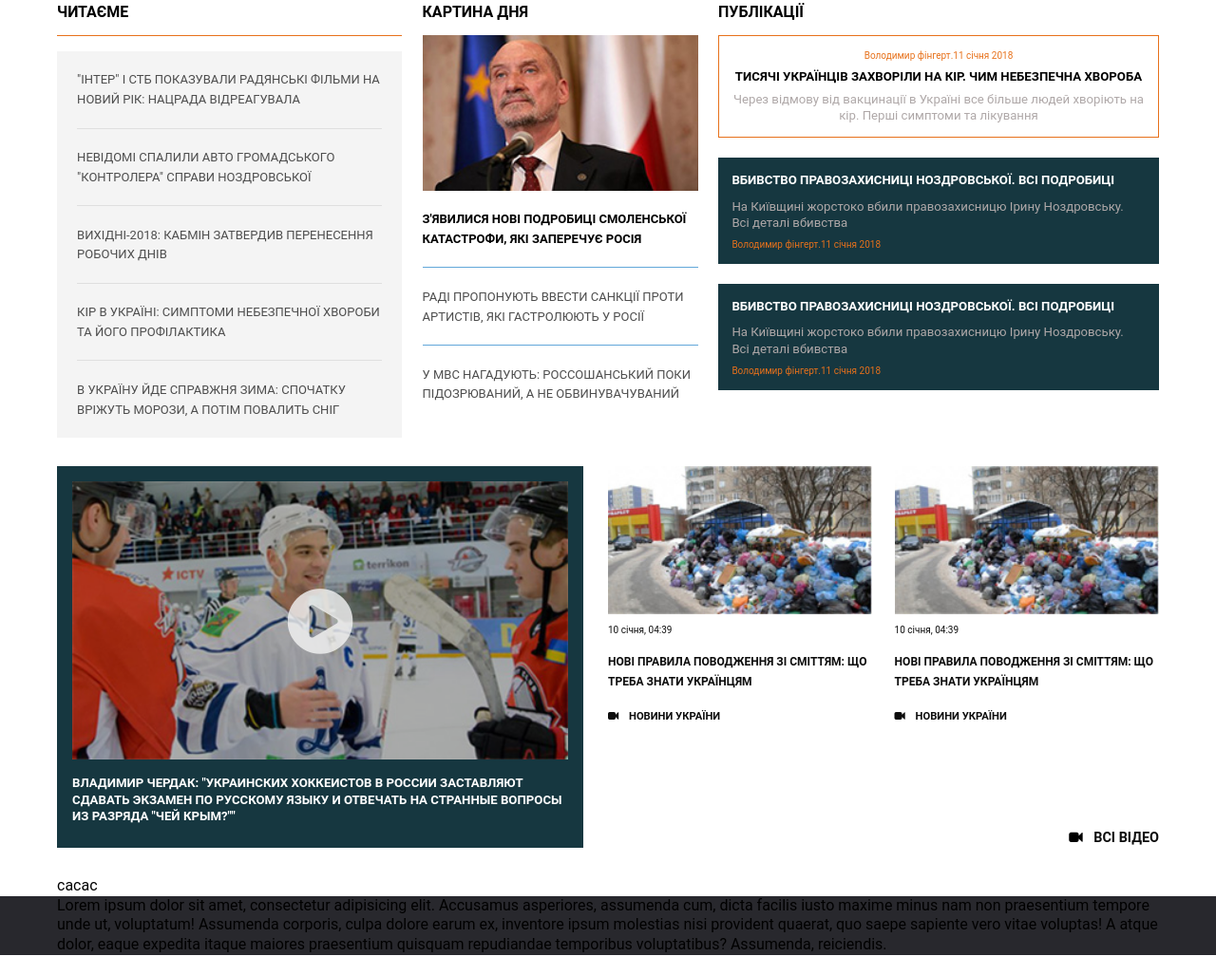
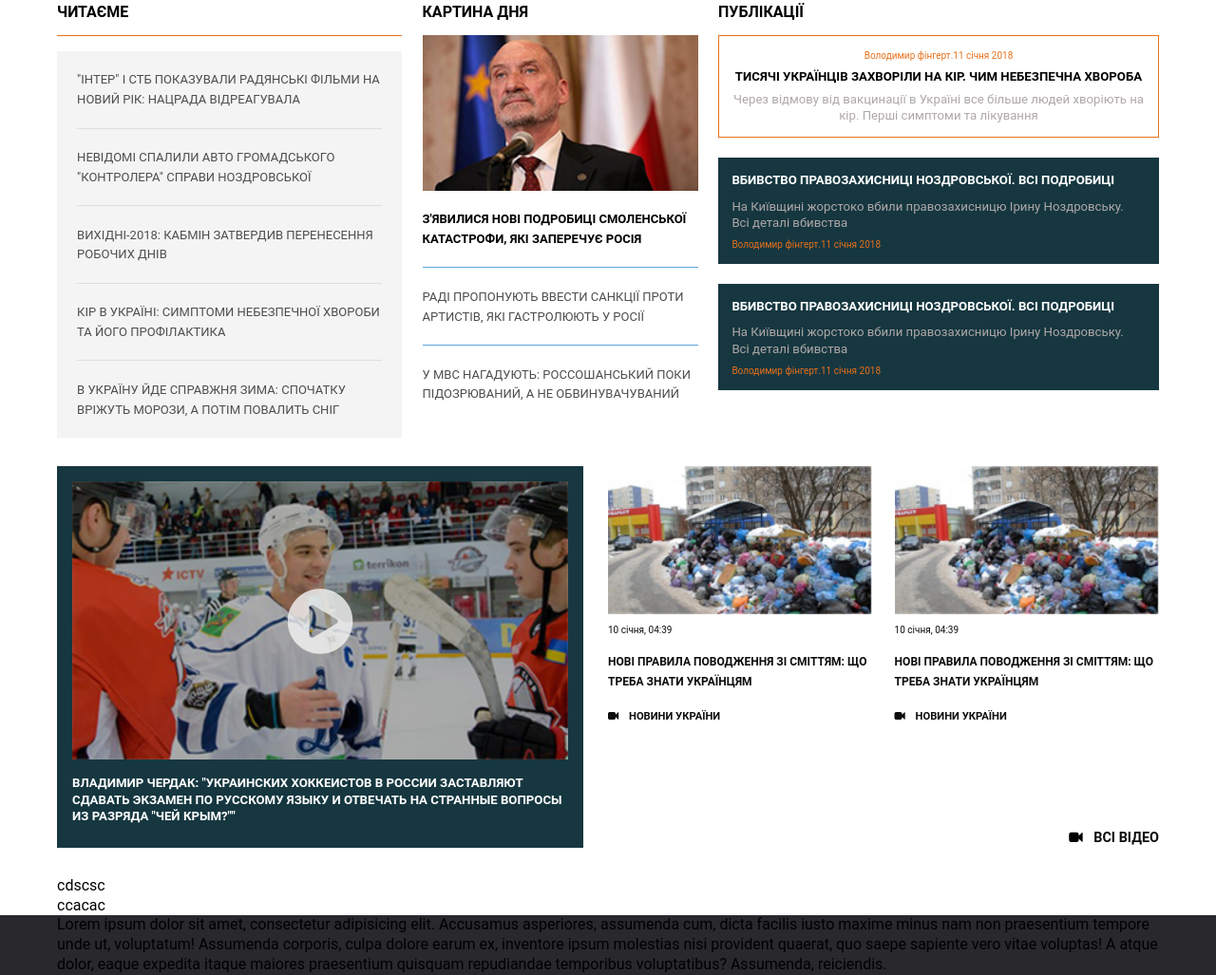
Before and after one commit to consaidin/site_news_enot, a website: page public/index.html in a window 1280 px wide. Shown: the part 895-1922 px from the top of the page at 95% size. Before the commit the page ends 1901 px from the top, so only its background shows below. Drawn offline with Linux system fonts and the light colour scheme.

Commit message:
New commit...

```diff
--- a/public/index.html
+++ b/public/index.html
@@ -306,11 +306,18 @@
             </div>
         </section>
         <!-- Video end -->
+        <!-- Polls-humor start -->
         <section class="polls-humor">
             <div class="viewport">
-                cacac
+                <div class="polls">
+                    cdscsc
+                </div>
+                <div class="humor">
+                    ccacac
+                </div>
             </div>
         </section>
+        <!-- Polls-humor end -->
     </div>
     <footer id="footer">
         <div class="viewport">
--- /dev/null
+++ b/src/scss/polls-humor.scss
@@ -0,0 +1,2 @@
+@import "partials/params";
+@import "partials/mixins";
```
